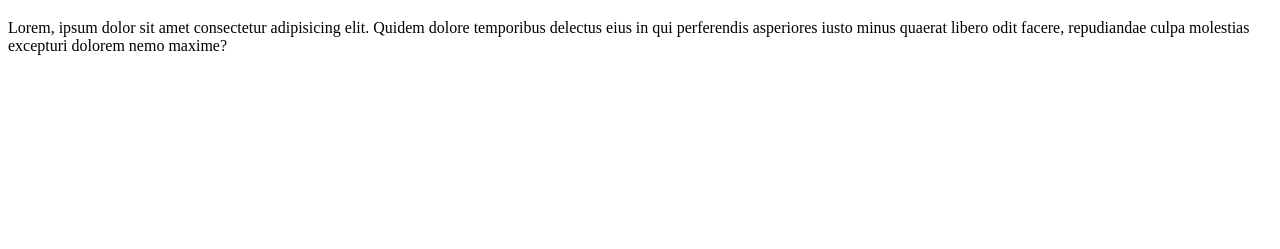
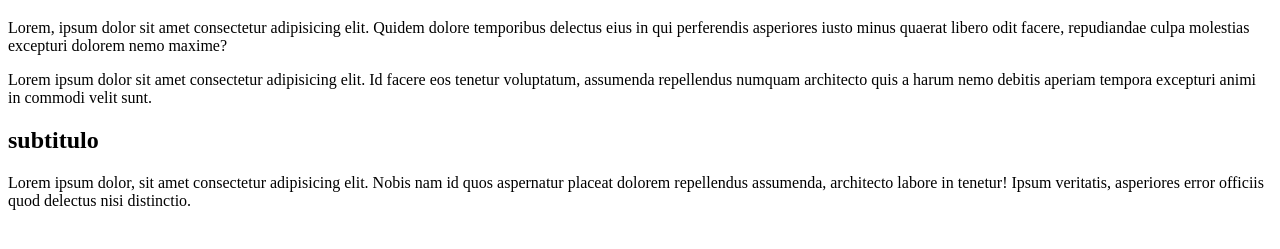
Before and after one commit to MaryChriss/1tdspx, a plain HTML site: page index.html in a window 1280 px wide. Shown: the part 61-310 px from the top of the page. Drawn offline with Linux system fonts and the light colour scheme.

Commit message:
adicionar subtitulo e paragrafo

```diff
--- a/index.html
+++ b/index.html
@@ -10,6 +10,8 @@
     <p>Lorem, ipsum dolor sit amet consectetur adipisicing elit.
         Quidem dolore temporibus delectus eius in qui perferendis asperiores iusto minus quaerat libero odit facere,
          repudiandae culpa molestias excepturi dolorem nemo maxime?</p>
-
+         <p>Lorem ipsum dolor sit amet consectetur adipisicing elit. Id facere eos tenetur voluptatum, assumenda repellendus numquam architecto quis a harum nemo debitis aperiam tempora excepturi animi in commodi velit sunt.</p>
+         <h2> subtitulo</h2>
+         <p>Lorem ipsum dolor, sit amet consectetur adipisicing elit. Nobis nam id quos aspernatur placeat dolorem repellendus assumenda, architecto labore in tenetur! Ipsum veritatis, asperiores error officiis quod delectus nisi distinctio.</p>
 </body>
 </html>
```
